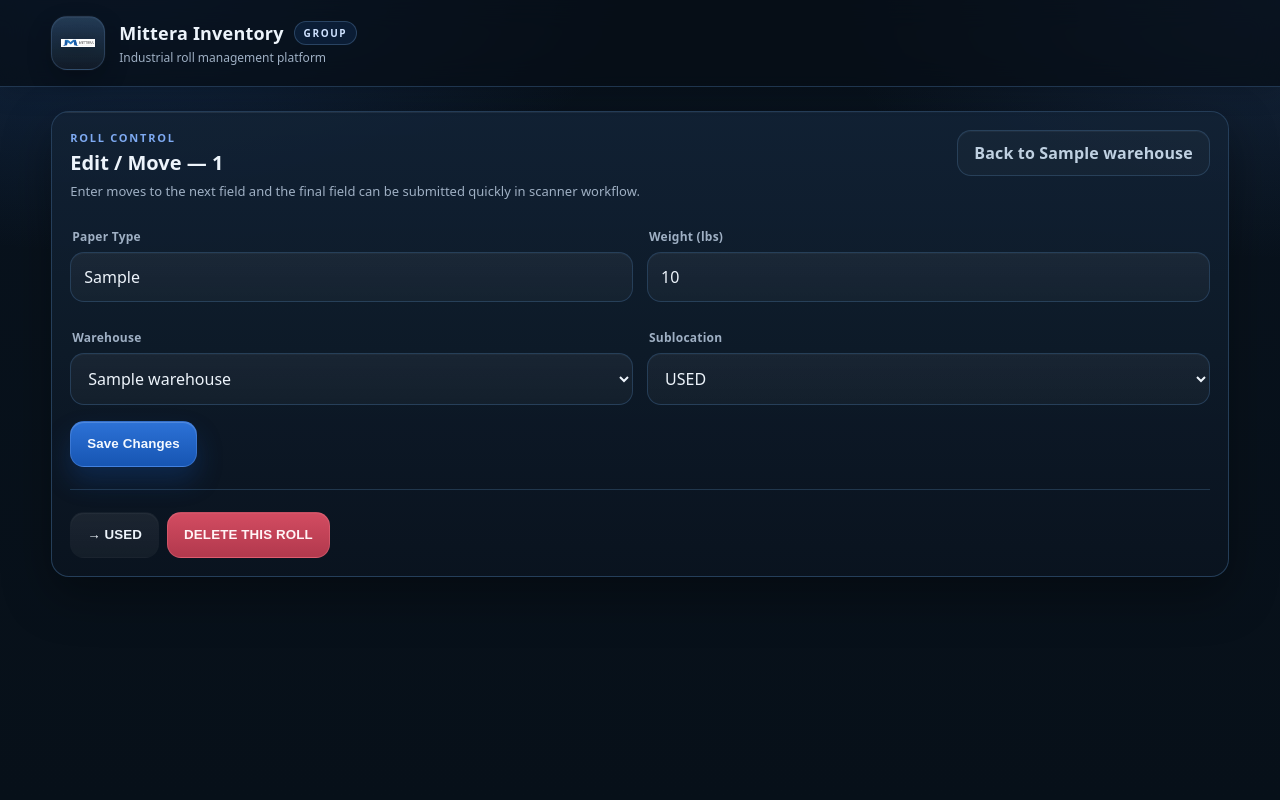
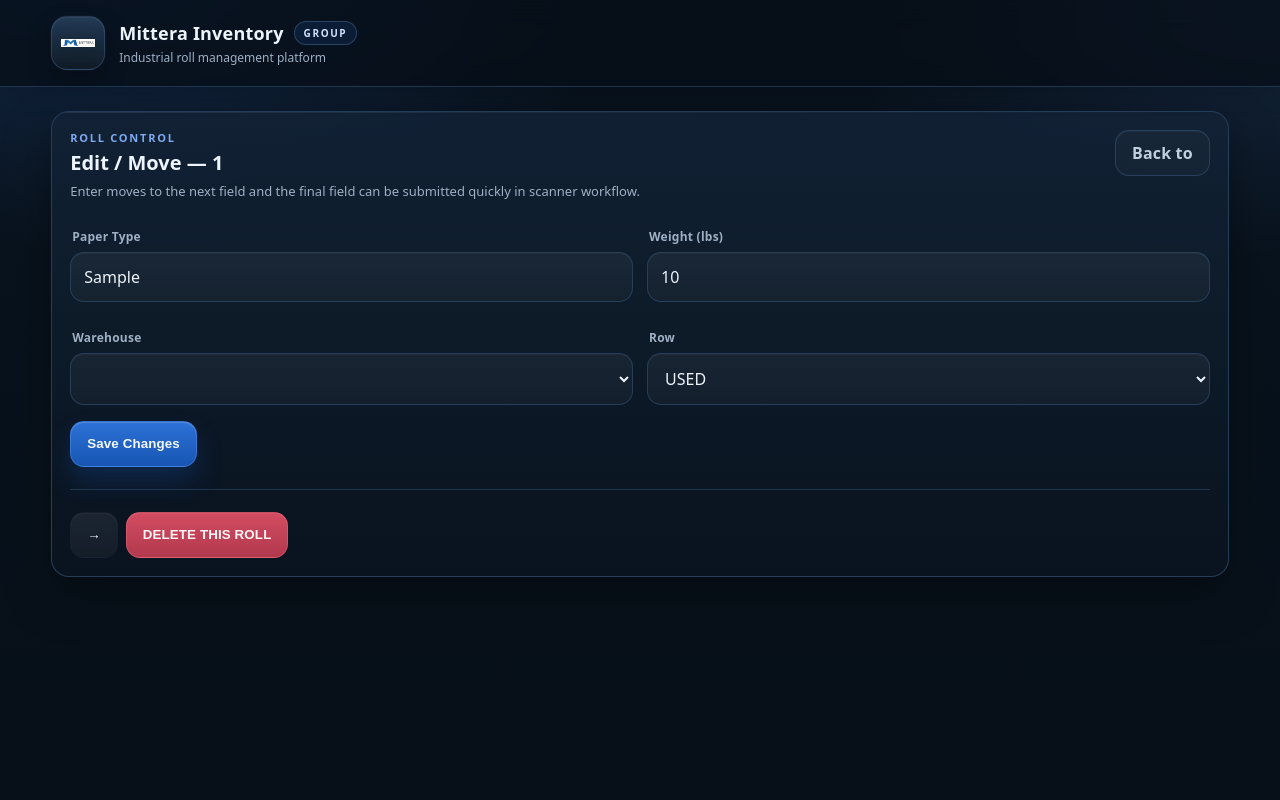
Before and after one commit to TomasOrrego11/Roll-Inventory, a Python web app: template templates/edit.html in a window 1280 px wide. Run offline with Jinja, Linux system fonts and the light colour scheme; the template is opened without the code that fills it: most values are stand-ins (such as "Sample title", 1, 10 or a date in 2020); lists and menus that the app fills with data are empty.

Commit message:
Update edit.html

```diff
--- a/templates/edit.html
+++ b/templates/edit.html
@@ -14,7 +14,7 @@
       </div>
 
       <div class="panel-actions">
-        <a class="btn ghost" href="{{ url_for('inventory', warehouse=r.warehouse) }}">Back to {{ r.warehouse }}</a>
+        <a class="btn ghost" href="{{ url_for('inventory', warehouse=r.warehouse) }}">Back to {{ warehouse_label(r.warehouse) }}</a>
       </div>
     </div>
 
@@ -34,13 +34,13 @@
           <label>Warehouse</label>
           <select name="warehouse" id="warehouse" required>
             {% for w in warehouses %}
-              <option value="{{ w }}" {% if r.warehouse == w %}selected{% endif %}>{{ w }}</option>
+              <option value="{{ w }}" {% if r.warehouse == w %}selected{% endif %}>{{ warehouse_label(w) }}</option>
             {% endfor %}
           </select>
         </div>
 
         <div>
-          <label>Sublocation</label>
+          <label>Row</label>
           <select name="location" id="location" required></select>
         </div>
       </div>
@@ -54,8 +54,8 @@
 
     <div class="row-actions">
       <form method="post" action="{{ url_for('delete_roll_pc', roll_id=r.roll_id) }}"
-            onsubmit="return confirm('Move to USED?');" style="margin:0;">
-        <button class="btn" type="submit">→ USED</button>
+            onsubmit="return confirm('Move to {{ warehouse_label("USED") }}?');" style="margin:0;">
+        <button class="btn" type="submit">→ {{ warehouse_label("USED") }}</button>
       </form>
 
       <form method="post"
```
